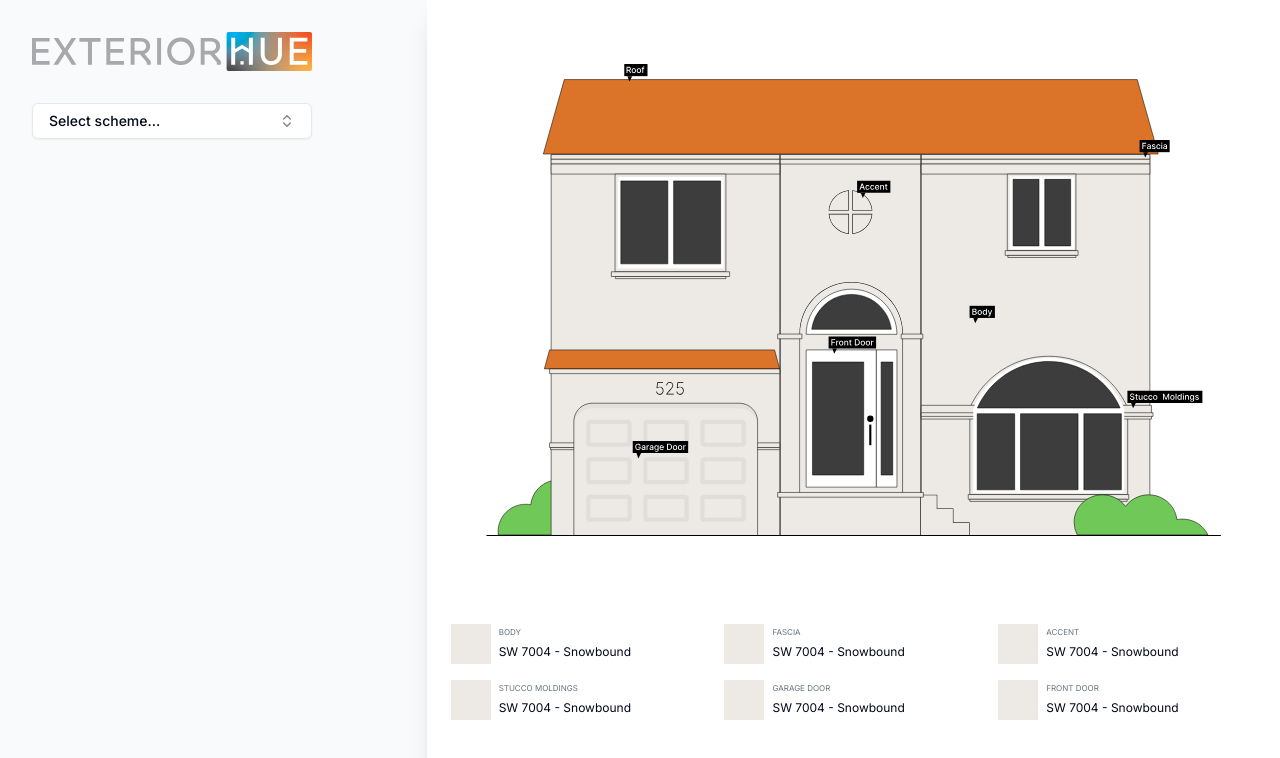
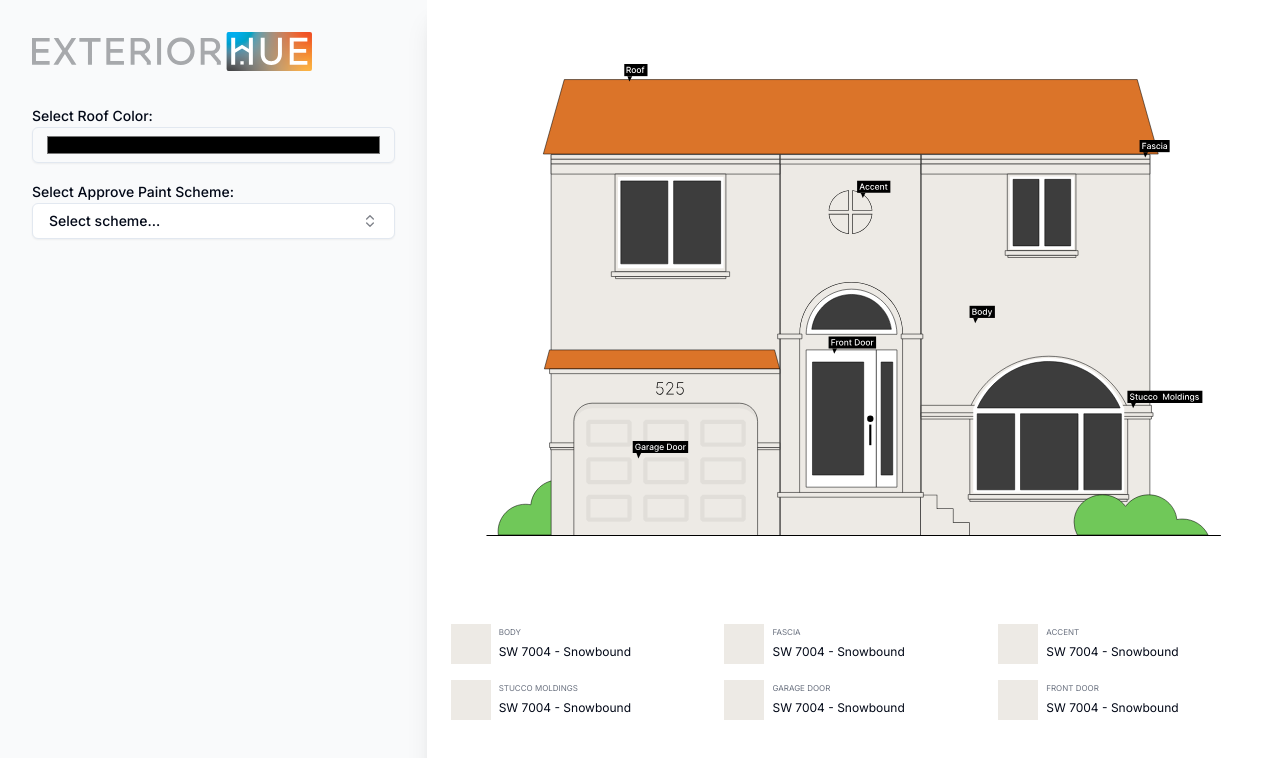
Before and after one commit to pipozoft/exterior-house-paint-visualizer, a Next.js app: page / in a window 1280 px wide. Shown: the top 758 px of the page. Built offline with nearby package versions, Linux system fonts and the light colour scheme.

Commit message:
Add roof color selector

```diff
--- a/components/forms/selector.tsx
+++ b/components/forms/selector.tsx
@@ -1,50 +1,99 @@
 "use client";
 
-import * as React from "react"
-import { Check, ChevronsUpDown } from "lucide-react"
-import schemes from '@/lib/data/hoa-schemes.json';
+import * as React from "react";
+import { Check, ChevronsUpDown } from "lucide-react";
+import schemes from "@/lib/data/hoa-schemes.json";
 
-import { Button } from "@/components/ui/button"
+import { Button } from "@/components/ui/button";
 import {
   Command,
   CommandEmpty,
   CommandGroup,
   CommandInput,
   CommandItem,
-} from "@/components/ui/command"
+} from "@/components/ui/command";
 import {
   Popover,
   PopoverContent,
   PopoverTrigger,
-} from "@/components/ui/popover"
+} from "@/components/ui/popover";
 import { useRouter, useSearchParams } from "next/navigation";
 import { cn } from "@/lib/utils";
+import { Input } from "../ui/input";
+import { Label } from "../ui/label";
 
-const options = schemes.map(s => {
+const options = schemes.map((s) => {
   return {
     value: s.id,
     label: s.name,
-    }
+  };
 });
 
+function RoofSelector() {
+  const router = useRouter();
+  const searchParams = useSearchParams();
 
-function Selector() {
+  // Get a new searchParams string by merging the current
+  // searchParams with a provided key/value pair
+  const createQueryString = React.useCallback(
+    (name: string, value: string) => {
+      const params = new URLSearchParams(searchParams.toString());
+      params.set(name, value);
+
+      return params.toString();
+    },
+    [searchParams]
+  );
+
+  const roofColor = searchParams.get("roofColor");
+  const handleOnChange = (e: any) => {
+    const cleanValue = e.target.value.replace("#", "");
+    router.push(
+      `${location.pathname}?${createQueryString("roofColor", cleanValue)}`
+    );
+  };
+
+  return (
+    <div className="mb-4">
+      <Label htmlFor="roofColor">Select Roof Color:</Label>
+      <Input type="color" value={`#${roofColor}`} onChange={handleOnChange} />
+    </div>
+  );
+}
+
+function SchemeSelector() {
   const router = useRouter();
   const searchParams = useSearchParams();
   const [open, setOpen] = React.useState(false);
 
-  const schemeIdParam = searchParams.get('schemeId');
+  const schemeIdParam = searchParams.get("schemeId");
 
-  const [value, setValue] = React.useState(options.find(o => o.value === schemeIdParam)?.value || '');
+  // Get a new searchParams string by merging the current
+  // searchParams with a provided key/value pair
+  const createQueryString = React.useCallback(
+    (name: string, value: string) => {
+      const params = new URLSearchParams(searchParams.toString());
+      params.set(name, value);
+
+      return params.toString();
+    },
+    [searchParams]
+  );
+
+  const [value, setValue] = React.useState(
+    options.find((o) => o.value === schemeIdParam)?.value || ""
+  );
 
   return (
+    <>
+      <Label htmlFor="roofColor">Select Approve Paint Scheme:</Label>
       <Popover open={open} onOpenChange={setOpen}>
         <PopoverTrigger asChild>
           <Button
             variant="outline"
             role="combobox"
             aria-expanded={open}
-          className="w-[280px] justify-between"
+            className="w-full justify-between"
           >
             {value
               ? options.find((option) => option.value === value)?.label
@@ -64,7 +113,12 @@ function Selector() {
                   onSelect={(currentValue) => {
                     const schemeId = currentValue === value ? "" : currentValue;
                     setValue(schemeId);
-                  router.push(`${location.pathname}?schemeId=${schemeId}`);
+                    router.push(
+                      `${location.pathname}?${createQueryString(
+                        "schemeId",
+                        schemeId
+                      )}`
+                    );
                     setOpen(false);
                   }}
                 >
@@ -81,9 +135,15 @@ function Selector() {
           </Command>
         </PopoverContent>
       </Popover>
-  )
+    </>
+  );
 }
 
 export function SelectorForm() {
-  return <React.Suspense><Selector/></React.Suspense>;
+  return (
+    <React.Suspense>
+      <RoofSelector />
+      <SchemeSelector />
+    </React.Suspense>
+  );
 }
```
Lines whose indentation alone changed are shown as unchanged.
